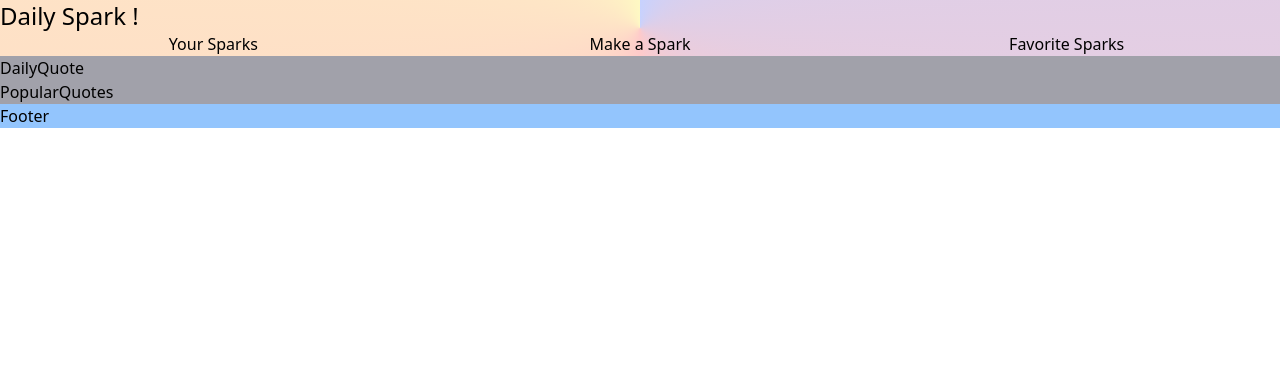
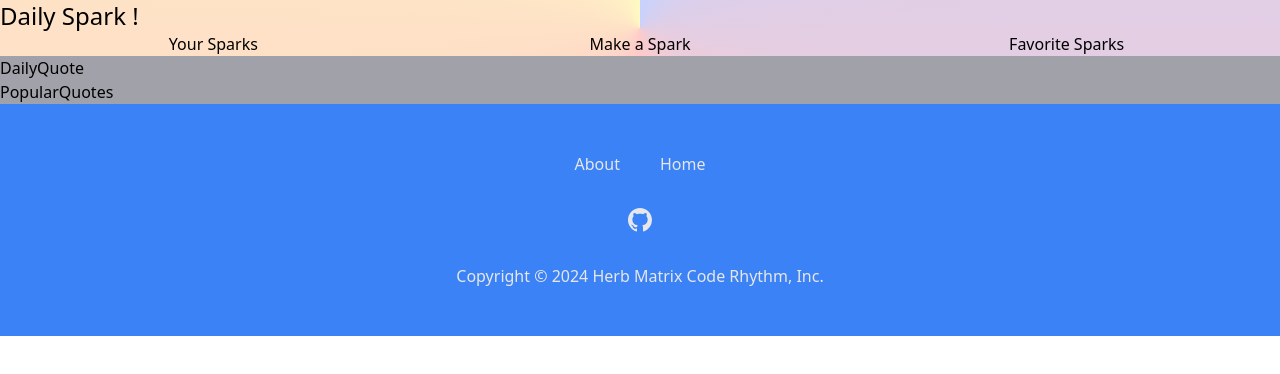
Before and after one commit to Alex-de-code/daily-spark-app, a React (Vite) app: page / in a window 1280 px wide. Shown: the top 374 px of the page. Built offline with nearby package versions, Linux system fonts and the light colour scheme; no server answers.

Commit message:
added footer and installed react-icons npm package

```diff
--- a/package.json
+++ b/package.json
@@ -12,6 +12,7 @@
   "dependencies": {
     "react": "^18.2.0",
     "react-dom": "^18.2.0",
+    "react-icons": "^5.0.1",
     "react-router-dom": "^6.21.0"
   },
   "devDependencies": {
--- a/src/Components/Footer.jsx
+++ b/src/Components/Footer.jsx
@@ -1,5 +1,41 @@
+import { Link } from "react-router-dom";
+import { BsGithub } from "react-icons/bs";
+
 const Footer = () => {
-  return <div className="bg-blue-300">Footer</div>;
+  return (
+    <div className="">
+      <section className="bg-blue-500">
+        <div className="max-w-screen-xl px-4 py-12 mx-auto space-y-8 overflow-hidden sm:px-6 lg:px-8">
+          <nav className="flex flex-wrap justify-center -mx-5 -my-2">
+            <div className="px-5 py-2">
+              <Link
+                to={`/aboutthedevs`}
+                className="text-base leading-6 text-gray-200 hover:text-yellow-300"
+              >
+                About
+              </Link>
+            </div>
+            <div className="px-5 py-2">
+              <Link
+                to="/"
+                className="text-base leading-6 text-gray-200 hover:text-yellow-300"
+              >
+                Home
+              </Link>
+            </div>
+          </nav>
+          <div className="flex justify-center mt-8 space-x-6">
+            <Link to="https://github.com/Alex-de-code/daily-spark-app">
+              <BsGithub className="text-gray-200 hover:text-yellow-400 text-2xl" />
+            </Link>
+          </div>
+          <p className="mt-8 text-base leading-6 text-center text-gray-200">
+            Copyright © 2024 Herb Matrix Code Rhythm, Inc.
+          </p>
+        </div>
+      </section>
+    </div>
+  );
 };
 
 export default Footer;
```
Also changed, not shown: 1 other file (tests, documents, lock files or other folders).
